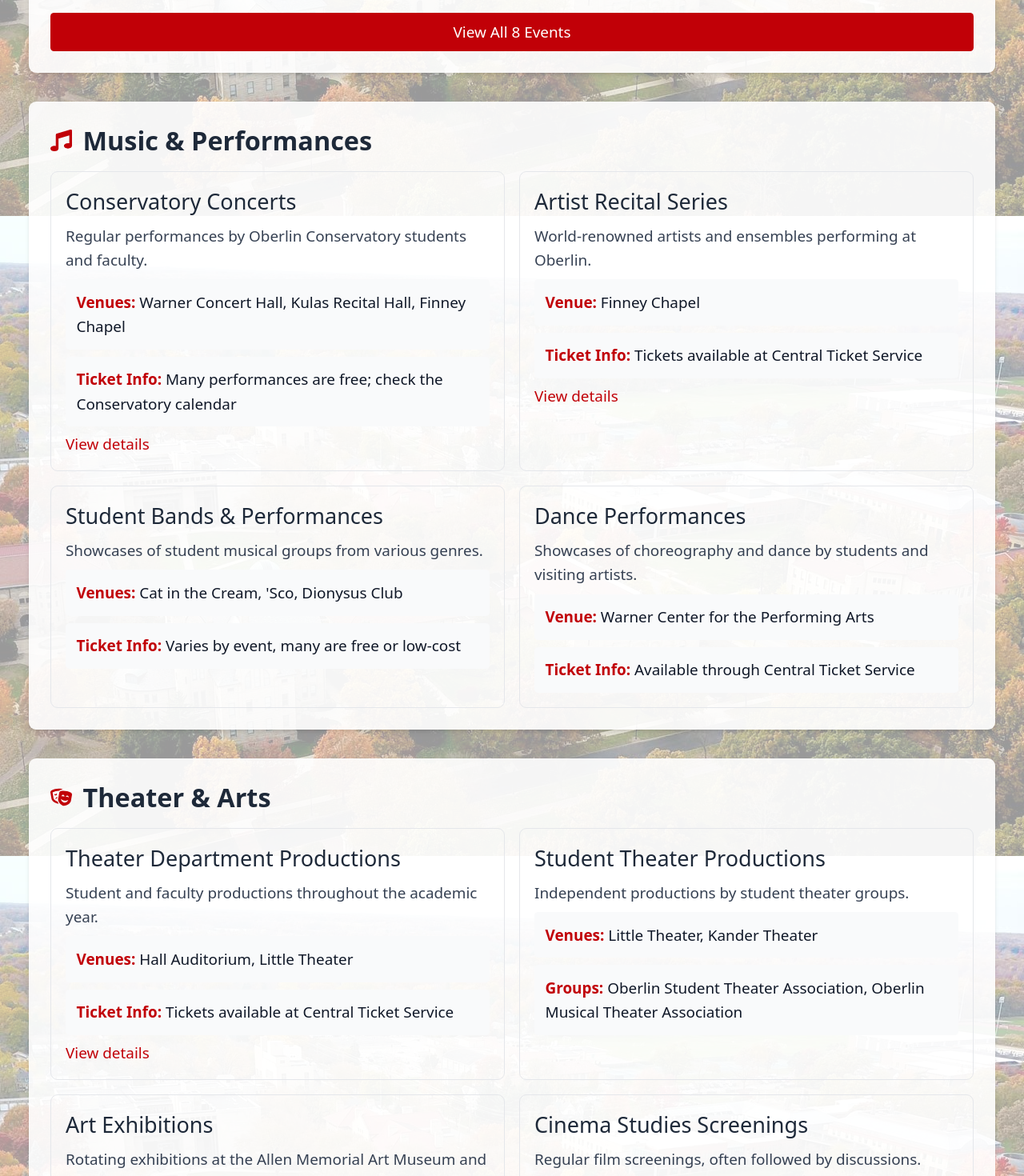
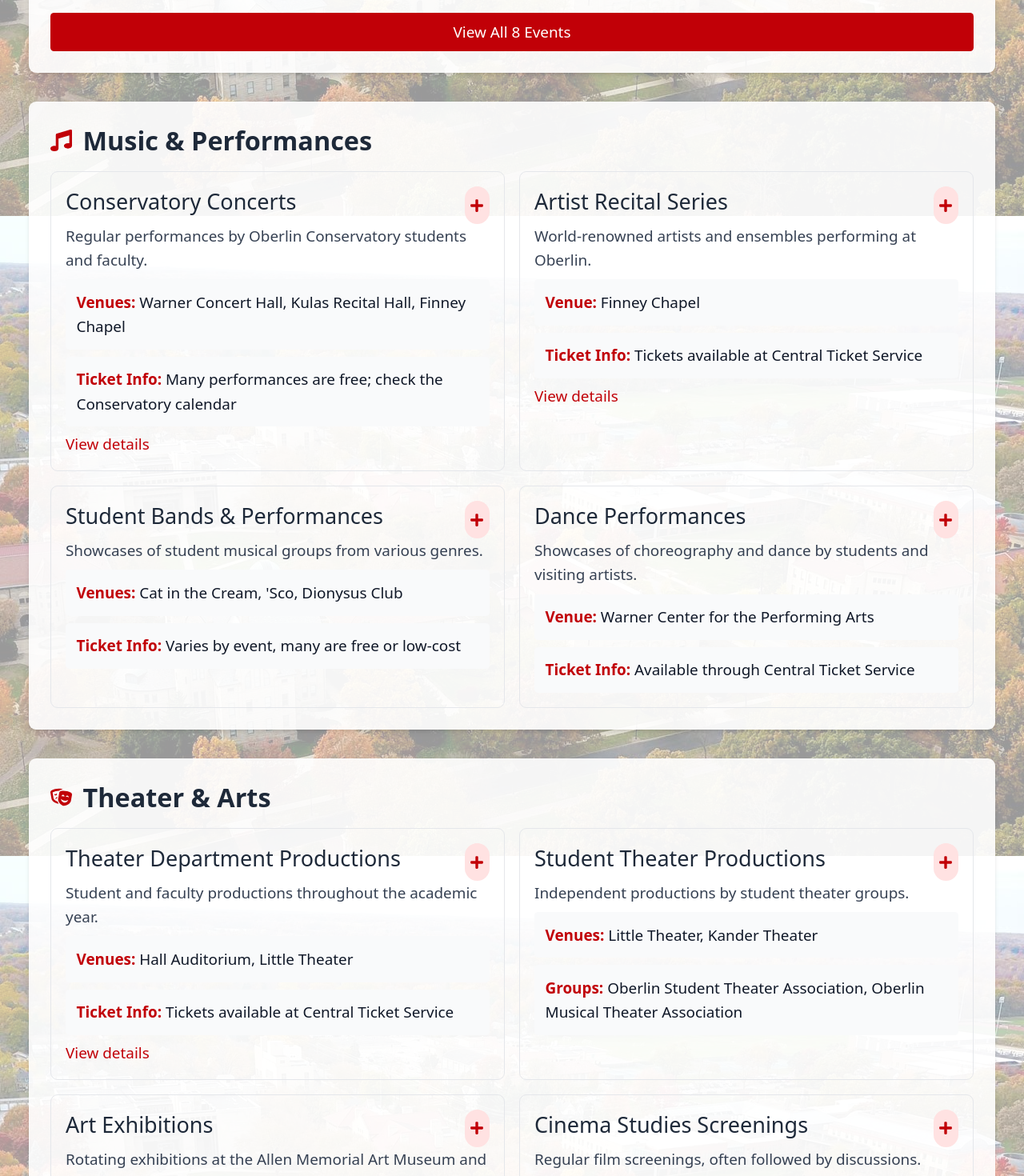
Before and after one commit to 2024frank/obie-quest, a Next.js app: page /events in a window 1280 px wide. Shown: the part 1330-2800 px from the top of the page at 80% size. Built offline with nearby package versions, Linux system fonts and the light colour scheme.

Commit message:
Add ability to add events to checklist from Events page

```diff
--- a/src/app/events/page.tsx
+++ b/src/app/events/page.tsx
@@ -1,7 +1,8 @@
 'use client';
 
 import { useState } from 'react';
-import { FaCalendarAlt, FaMusic, FaTheaterMasks, FaGraduationCap, FaCalendarPlus, FaShare, FaFilter } from 'react-icons/fa';
+import { FaCalendarAlt, FaMusic, FaTheaterMasks, FaGraduationCap, FaCalendarPlus, FaShare, FaFilter, FaPlus } from 'react-icons/fa';
+import { useChecklistStore, ChecklistCategory } from '@/stores/useChecklistStore';
 
 // Define our categories and their associated events
 const categories = [
@@ -85,6 +86,8 @@
   const [selectedCategory, setSelectedCategory] = useState('all');
   const [showAllEvents, setShowAllEvents] = useState(false);
   const [showPopup, setShowPopup] = useState(false);
+  const [popupMessage, setPopupMessage] = useState('This feature is coming soon. Please check back later!');
+  const addItem = useChecklistStore(state => state.addItem);
 
   // Filter events based on selected category
   const filteredEvents = selectedCategory === 'all'
@@ -102,14 +105,43 @@
     setShowAllEvents(!showAllEvents);
   };
 
+  // Function to add an event to checklist
+  const addToChecklist = (title: string, description: string, category: string) => {
+    // Convert event category to checklist category
+    const categoryMap: Record<string, ChecklistCategory> = {
+      'conservatory': 'social',
+      'artsdept': 'social',
+      'academics': 'academic',
+      'athletics': 'campus',
+      'studentlife': 'social'
+    };
+
+    addItem({
+      title: `Attend ${title}`,
+      description: description,
+      category: categoryMap[category] || 'social',
+      yearLevel: 'freshman', // Default to freshman for simplicity
+    });
+
+    setPopupMessage('Added to your checklist!');
+    setShowPopup(true);
+
+    // Reset popup message after a delay
+    setTimeout(() => {
+      setPopupMessage('This feature is coming soon. Please check back later!');
+    }, 2000);
+  };
+
   return (
     <div className="space-y-8">
       {/* Under Construction Modal */}
       {showPopup && (
         <div className="fixed inset-0 z-50 flex items-center justify-center bg-black bg-opacity-40">
           <div className="bg-white rounded-lg shadow-lg p-8 max-w-sm w-full text-center">
-            <h3 className="text-xl font-bold mb-4 text-gray-800">Under Construction</h3>
-            <p className="text-gray-700 mb-6">This feature is coming soon. Please check back later!</p>
+            <h3 className="text-xl font-bold mb-4 text-gray-800">
+              {popupMessage === 'Added to your checklist!' ? 'Success!' : 'Under Construction'}
+            </h3>
+            <p className="text-gray-700 mb-6">{popupMessage}</p>
             <button
               className="bg-red-700 text-white px-4 py-2 rounded hover:bg-red-800 transition-colors font-medium"
               onClick={() => setShowPopup(false)}
@@ -196,6 +228,13 @@
                       <button className="text-red-700 hover:text-red-800" onClick={() => setShowPopup(true)}>
                         <FaShare className="h-5 w-5" title="Share event" />
                       </button>
+                      <button
+                        className="bg-red-100 text-red-700 hover:bg-red-200 rounded-full p-1.5"
+                        onClick={() => addToChecklist(event.title, event.description, event.category)}
+                        title="Add to checklist"
+                      >
+                        <FaPlus className="h-4 w-4" />
+                      </button>
                     </div>
                   </div>
                   <button
@@ -231,7 +270,16 @@
 
         <div className="grid md:grid-cols-2 gap-4">
           <div className="border border-gray-200 rounded-lg p-4 hover:border-red-200 transition-colors">
+            <div className="flex justify-between">
               <h3 className="font-medium text-xl mb-2 text-gray-800">Conservatory Concerts</h3>
+              <button
+                className="bg-red-100 text-red-700 hover:bg-red-200 rounded-full p-1.5"
+                onClick={() => addToChecklist("Conservatory Concert", "Attend a performance by Oberlin Conservatory students and faculty", "conservatory")}
+                title="Add to checklist"
+              >
+                <FaPlus className="h-4 w-4" />
+              </button>
+            </div>
             <p className="text-gray-700 mb-2">Regular performances by Oberlin Conservatory students and faculty.</p>
             <div className="bg-gray-50 p-3 rounded mb-2">
               <p className="text-gray-900 font-medium"><strong className="text-red-700">Venues:</strong> Warner Concert Hall, Kulas Recital Hall, Finney Chapel</p>
@@ -248,7 +296,16 @@
           </div>
 
           <div className="border border-gray-200 rounded-lg p-4 hover:border-red-200 transition-colors">
+            <div className="flex justify-between">
               <h3 className="font-medium text-xl mb-2 text-gray-800">Artist Recital Series</h3>
+              <button
+                className="bg-red-100 text-red-700 hover:bg-red-200 rounded-full p-1.5"
+                onClick={() => addToChecklist("Artist Recital Series", "Attend a performance by world-renowned artists and ensembles", "conservatory")}
+                title="Add to checklist"
+              >
+                <FaPlus className="h-4 w-4" />
+              </button>
+            </div>
             <p className="text-gray-700 mb-2">World-renowned artists and ensembles performing at Oberlin.</p>
             <div className="bg-gray-50 p-3 rounded mb-2">
               <p className="text-gray-900 font-medium"><strong className="text-red-700">Venue:</strong> Finney Chapel</p>
@@ -265,7 +322,16 @@
           </div>
 
           <div className="border border-gray-200 rounded-lg p-4 hover:border-red-200 transition-colors">
+            <div className="flex justify-between">
               <h3 className="font-medium text-xl mb-2 text-gray-800">Student Bands & Performances</h3>
+              <button
+                className="bg-red-100 text-red-700 hover:bg-red-200 rounded-full p-1.5"
+                onClick={() => addToChecklist("Student Band Performance", "Attend a showcase featuring student musical groups", "studentlife")}
+                title="Add to checklist"
+              >
+                <FaPlus className="h-4 w-4" />
+              </button>
+            </div>
             <p className="text-gray-700 mb-2">Showcases of student musical groups from various genres.</p>
             <div className="bg-gray-50 p-3 rounded mb-2">
               <p className="text-gray-900 font-medium"><strong className="text-red-700">Venues:</strong> Cat in the Cream, &apos;Sco, Dionysus Club</p>
@@ -276,7 +342,16 @@
           </div>
 
           <div className="border border-gray-200 rounded-lg p-4 hover:border-red-200 transition-colors">
+            <div className="flex justify-between">
               <h3 className="font-medium text-xl mb-2 text-gray-800">Dance Performances</h3>
+              <button
+                className="bg-red-100 text-red-700 hover:bg-red-200 rounded-full p-1.5"
+                onClick={() => addToChecklist("Dance Performance", "Attend a dance showcase featuring students and visiting artists", "artsdept")}
+                title="Add to checklist"
+              >
+                <FaPlus className="h-4 w-4" />
+              </button>
+            </div>
             <p className="text-gray-700 mb-2">Showcases of choreography and dance by students and visiting artists.</p>
             <div className="bg-gray-50 p-3 rounded mb-2">
               <p className="text-gray-900 font-medium"><strong className="text-red-700">Venue:</strong> Warner Center for the Performing Arts</p>
@@ -297,7 +372,16 @@
 
         <div className="grid md:grid-cols-2 gap-4">
           <div className="border border-gray-200 rounded-lg p-4 hover:border-red-200 transition-colors">
+            <div className="flex justify-between">
               <h3 className="font-medium text-xl mb-2 text-gray-800">Theater Department Productions</h3>
+              <button
+                className="bg-red-100 text-red-700 hover:bg-red-200 rounded-full p-1.5"
+                onClick={() => addToChecklist("Theater Department Production", "Attend a student or faculty theater production", "artsdept")}
+                title="Add to checklist"
+              >
+                <FaPlus className="h-4 w-4" />
+              </button>
+            </div>
             <p className="text-gray-700 mb-2">Student and faculty productions throughout the academic year.</p>
             <div className="bg-gray-50 p-3 rounded mb-2">
               <p className="text-gray-900 font-medium"><strong className="text-red-700">Venues:</strong> Hall Auditorium, Little Theater</p>
@@ -314,7 +398,16 @@
           </div>
 
           <div className="border border-gray-200 rounded-lg p-4 hover:border-red-200 transition-colors">
+            <div className="flex justify-between">
               <h3 className="font-medium text-xl mb-2 text-gray-800">Student Theater Productions</h3>
+              <button
+                className="bg-red-100 text-red-700 hover:bg-red-200 rounded-full p-1.5"
+                onClick={() => addToChecklist("Student Theater Production", "Attend an independent production by a student theater group", "studentlife")}
+                title="Add to checklist"
+              >
+                <FaPlus className="h-4 w-4" />
+              </button>
+            </div>
             <p className="text-gray-700 mb-2">Independent productions by student theater groups.</p>
             <div className="bg-gray-50 p-3 rounded mb-2">
               <p className="text-gray-900 font-medium"><strong className="text-red-700">Venues:</strong> Little Theater, Kander Theater</p>
@@ -325,7 +418,16 @@
           </div>
 
           <div className="border border-gray-200 rounded-lg p-4 hover:border-red-200 transition-colors">
+            <div className="flex justify-between">
               <h3 className="font-medium text-xl mb-2 text-gray-800">Art Exhibitions</h3>
+              <button
+                className="bg-red-100 text-red-700 hover:bg-red-200 rounded-full p-1.5"
+                onClick={() => addToChecklist("Art Exhibition", "Visit an art exhibition at a campus gallery", "artsdept")}
+                title="Add to checklist"
+              >
+                <FaPlus className="h-4 w-4" />
+              </button>
+            </div>
             <p className="text-gray-700 mb-2">Rotating exhibitions at the Allen Memorial Art Museum and student galleries.</p>
             <div className="bg-gray-50 p-3 rounded mb-2">
               <p className="text-gray-900 font-medium"><strong className="text-red-700">Venues:</strong> Allen Memorial Art Museum, Fisher Gallery</p>
@@ -336,7 +438,16 @@
           </div>
 
           <div className="border border-gray-200 rounded-lg p-4 hover:border-red-200 transition-colors">
+            <div className="flex justify-between">
               <h3 className="font-medium text-xl mb-2 text-gray-800">Cinema Studies Screenings</h3>
+              <button
+                className="bg-red-100 text-red-700 hover:bg-red-200 rounded-full p-1.5"
+                onClick={() => addToChecklist("Cinema Studies Screening", "Attend a film screening and discussion", "academics")}
+                title="Add to checklist"
+              >
+                <FaPlus className="h-4 w-4" />
+              </button>
+            </div>
             <p className="text-gray-700 mb-2">Regular film screenings, often followed by discussions.</p>
             <div className="bg-gray-50 p-3 rounded mb-2">
               <p className="text-gray-900 font-medium"><strong className="text-red-700">Venue:</strong> Apollo Theatre, Adam Joseph Lewis Center</p>
@@ -363,7 +474,16 @@
 
         <div className="grid md:grid-cols-2 gap-4">
           <div className="border border-gray-200 rounded-lg p-4 hover:border-red-200 transition-colors">
+            <div className="flex justify-between">
               <h3 className="font-medium text-xl mb-2 text-gray-800">Convocation Series</h3>
+              <button
+                className="bg-red-100 text-red-700 hover:bg-red-200 rounded-full p-1.5"
+                onClick={() => addToChecklist("Convocation Series", "Attend a talk by a distinguished speaker in the convocation series", "academics")}
+                title="Add to checklist"
+              >
+                <FaPlus className="h-4 w-4" />
+              </button>
+            </div>
             <p className="text-gray-700 mb-2">Distinguished speakers from various fields addressing the Oberlin community.</p>
             <div className="bg-gray-50 p-3 rounded mb-2">
               <p className="text-gray-900 font-medium"><strong className="text-red-700">Venue:</strong> Finney Chapel</p>
@@ -374,7 +494,16 @@
           </div>
 
           <div className="border border-gray-200 rounded-lg p-4 hover:border-red-200 transition-colors">
+            <div className="flex justify-between">
               <h3 className="font-medium text-xl mb-2 text-gray-800">Departmental Lectures</h3>
+              <button
+                className="bg-red-100 text-red-700 hover:bg-red-200 rounded-full p-1.5"
+                onClick={() => addToChecklist("Departmental Lecture", "Attend an academic lecture hosted by a department", "academics")}
+                title="Add to checklist"
+              >
+                <FaPlus className="h-4 w-4" />
+              </button>
+            </div>
             <p className="text-gray-700 mb-2">Guest speakers hosted by academic departments on specialized topics.</p>
             <div className="bg-gray-50 p-3 rounded mb-2">
               <p className="text-gray-900 font-medium"><strong className="text-red-700">Venues:</strong> Varies by department</p>
@@ -385,7 +514,16 @@
           </div>
 
           <div className="border border-gray-200 rounded-lg p-4 hover:border-red-200 transition-colors">
+            <div className="flex justify-between">
               <h3 className="font-medium text-xl mb-2 text-gray-800">Symposia & Conferences</h3>
+              <button
+                className="bg-red-100 text-red-700 hover:bg-red-200 rounded-full p-1.5"
+                onClick={() => addToChecklist("Academic Symposium", "Attend an academic symposium or conference", "academics")}
+                title="Add to checklist"
+              >
+                <FaPlus className="h-4 w-4" />
+              </button>
+            </div>
             <p className="text-gray-700 mb-2">Multi-day events featuring presentations, discussions, and workshops.</p>
             <div className="bg-gray-50 p-3 rounded">
               <p className="text-gray-900 font-medium"><strong className="text-red-700">Examples:</strong> Environmental Studies Symposium, Digital Humanities Conference</p>
@@ -393,7 +531,16 @@
           </div>
 
           <div className="border border-gray-200 rounded-lg p-4 hover:border-red-200 transition-colors">
+            <div className="flex justify-between">
               <h3 className="font-medium text-xl mb-2 text-gray-800">Student Research Presentations</h3>
+              <button
+                className="bg-red-100 text-red-700 hover:bg-red-200 rounded-full p-1.5"
+                onClick={() => addToChecklist("Student Research Presentation", "Attend a showcase of student research projects", "academics")}
+                title="Add to checklist"
+              >
+                <FaPlus className="h-4 w-4" />
+              </button>
+            </div>
             <p className="text-gray-700 mb-2">Showcases of student research, including senior symposia and honors presentations.</p>
             <div className="bg-gray-50 p-3 rounded">
               <p className="text-gray-900 font-medium"><strong className="text-red-700">When:</strong> Throughout academic year, with concentration in spring</p>
```
Lines whose indentation alone changed are shown as unchanged.
